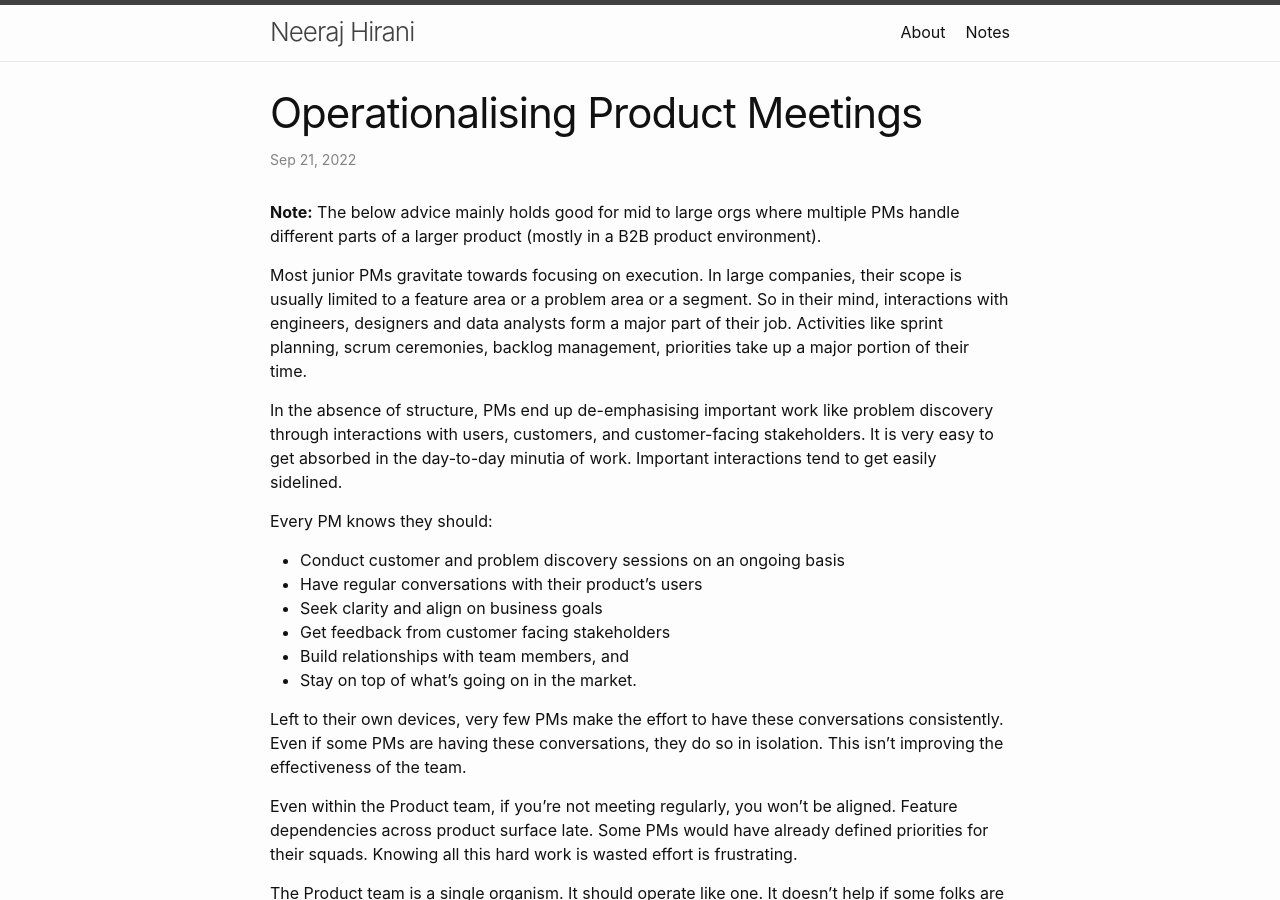
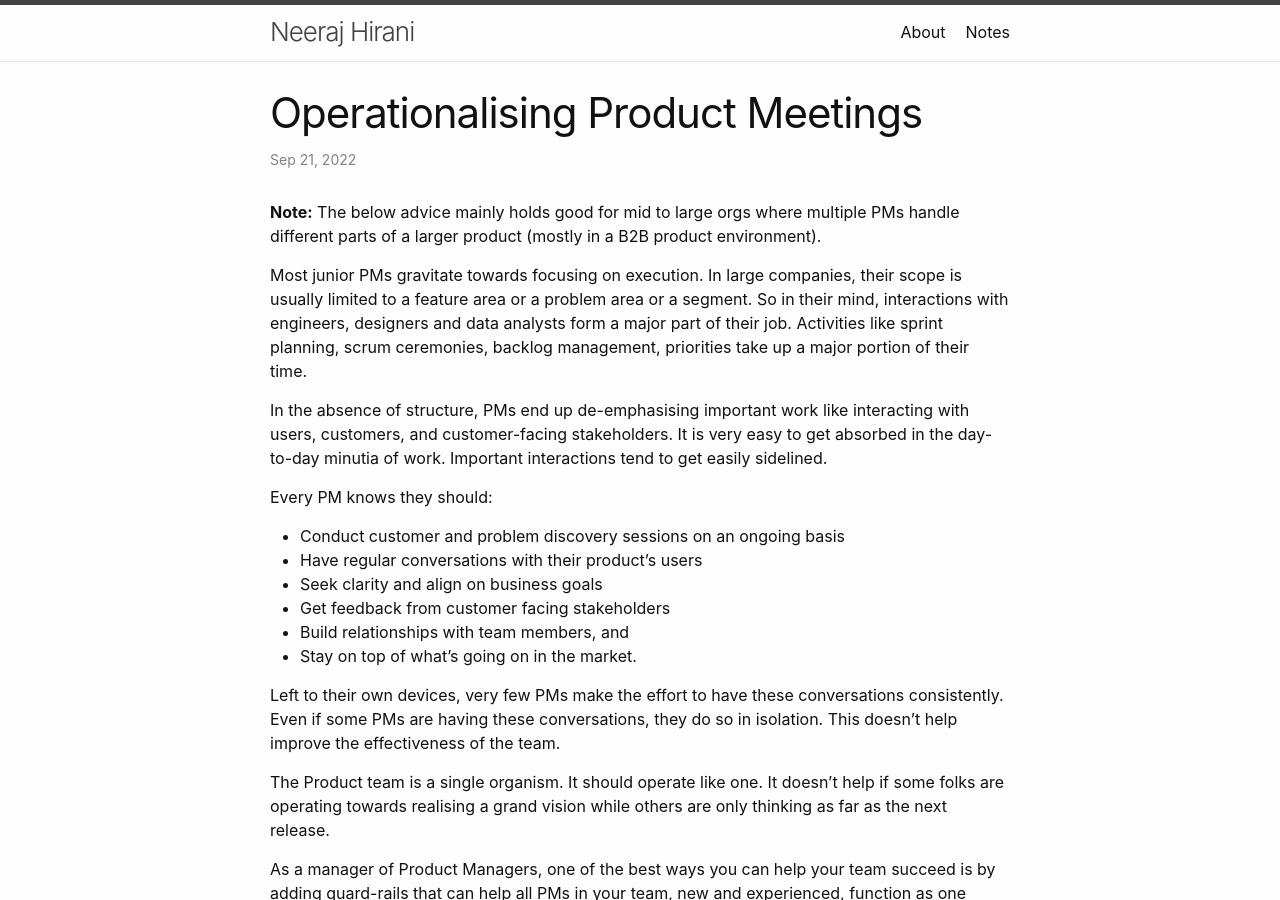
Before and after one commit to neerajhirani/neerajhirani.github.io, a Jekyll site: the page built from _posts/2022-09-21-operationalising-meetings.markdown, in a window 1280 px wide and 900 px high. Built offline with Jekyll 4.4.1, drawn with Linux system fonts in a browser that asks for light colours.

Commit message:
Update 2022-09-21-operationalising-meetings.markdown

```diff
--- a/_posts/2022-09-21-operationalising-meetings.markdown
+++ b/_posts/2022-09-21-operationalising-meetings.markdown
@@ -8,7 +8,7 @@ date: 2022-09-21 19:20:32 +0530
 
 Most junior PMs gravitate towards focusing on execution. In large companies, their scope is usually limited to a feature area or a problem area or a segment. So in their mind, interactions with engineers, designers and data analysts form a major part of their job. Activities like sprint planning, scrum ceremonies, backlog management, priorities take up a major portion of their time.
 
-In the absence of structure, PMs end up de-emphasising important work like problem discovery through interactions with users, customers, and customer-facing stakeholders. It is very easy to get absorbed in the day-to-day minutia of work. Important interactions tend to get easily sidelined.
+In the absence of structure, PMs end up de-emphasising important work like interacting with users, customers, and customer-facing stakeholders. It is very easy to get absorbed in the day-to-day minutia of work. Important interactions tend to get easily sidelined.
 
 Every PM knows they should:
 - Conduct customer and problem discovery sessions on an ongoing basis
@@ -18,9 +18,7 @@ Every PM knows they should:
 - Build relationships with team members, and
 - Stay on top of what's going on in the market.
 
-Left to their own devices, very few PMs make the effort to have these conversations consistently. Even if some PMs are having these conversations, they do so in isolation. This isn't improving the effectiveness of the team.
-
-Even within the Product team, if you’re not meeting regularly, you won’t be aligned. Feature dependencies across product surface late. Some PMs would have already defined priorities for their squads. Knowing all this hard work is wasted effort is frustrating.
+Left to their own devices, very few PMs make the effort to have these conversations consistently. Even if some PMs are having these conversations, they do so in isolation. This doesn't help improve the effectiveness of the team.
 
 The Product team is a single organism. It should operate like one. It doesn't help if some folks are operating towards realising a grand vision while others are only thinking as far as the next release.
 
```
